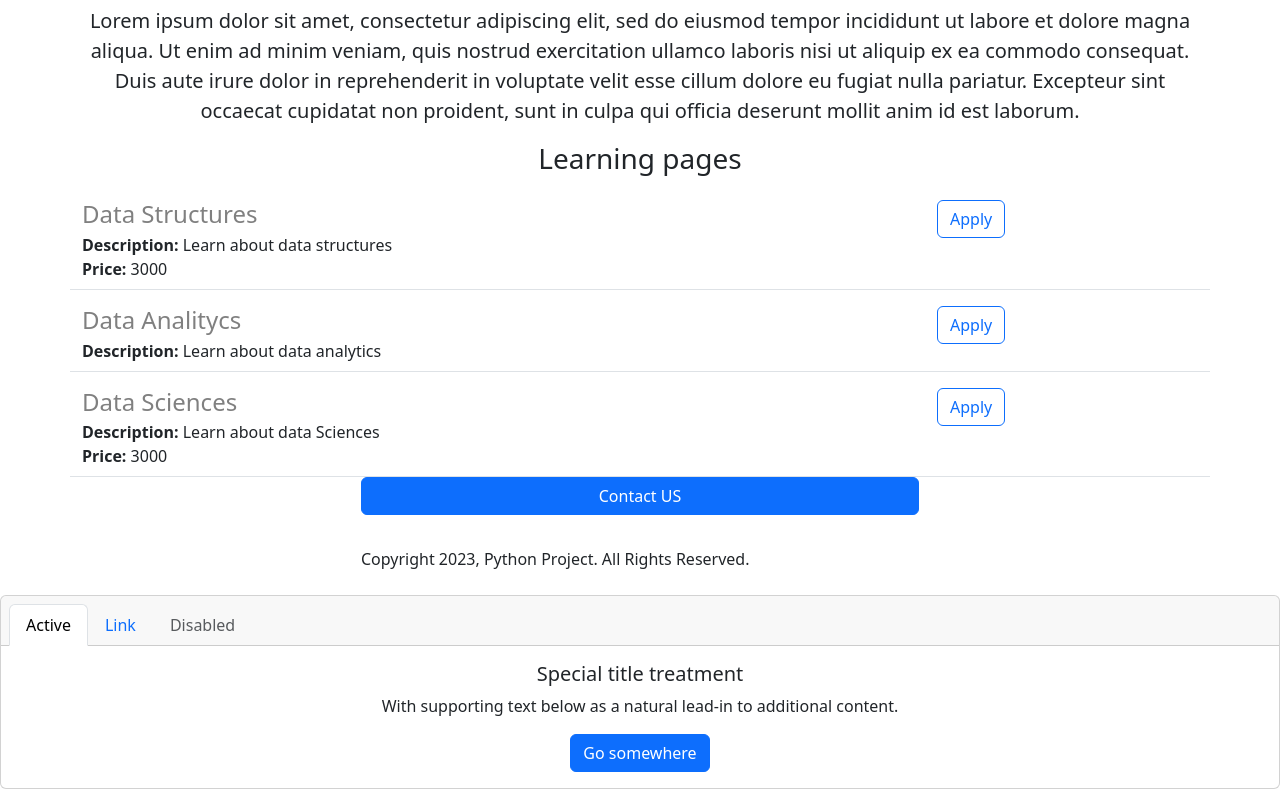
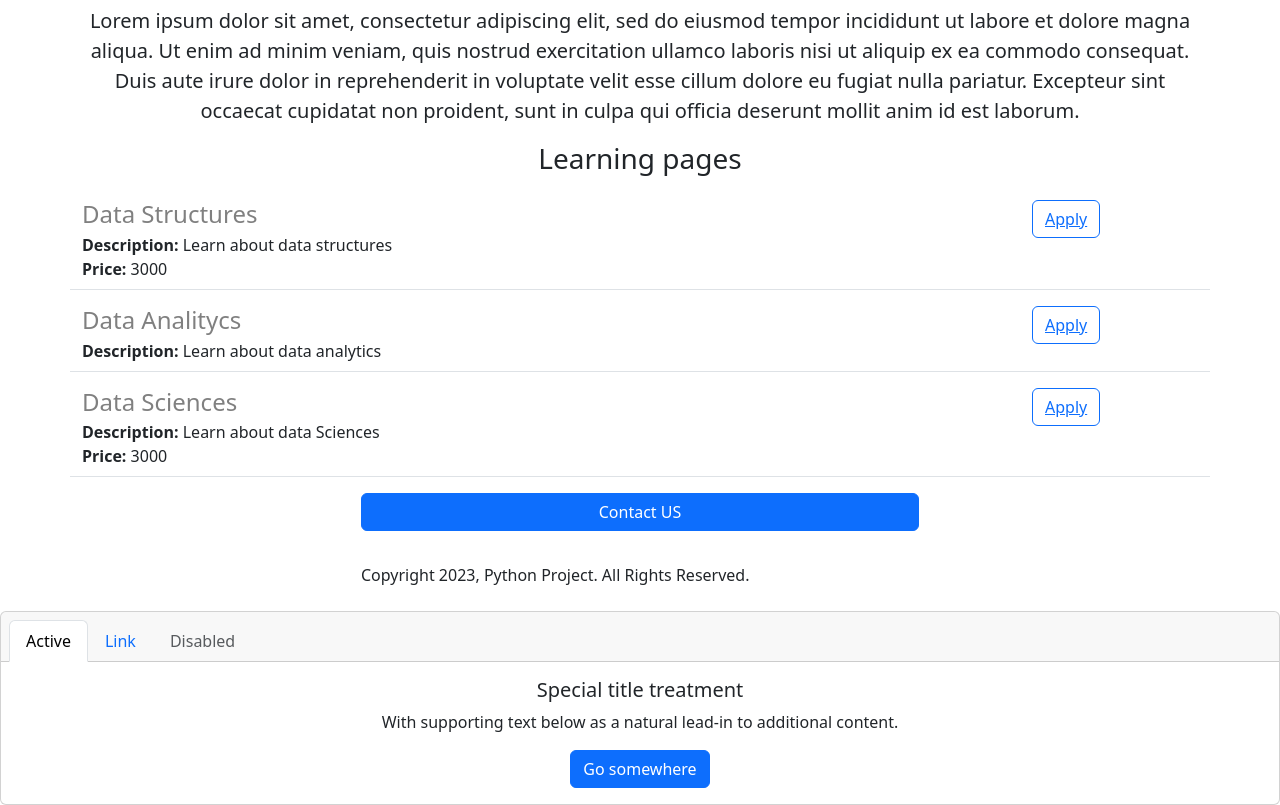
Before and after one commit to htraverzo/python-website, a Flask app: page / in a window 1280 px wide. Shown: the part 576-1381 px from the top of the page. Run offline with Flask 3, Linux system fonts and the light colour scheme.

Commit message:
Add links

```diff
--- a/templates/home.html
+++ b/templates/home.html
@@ -28,8 +28,8 @@
                     {% endfor %}
             </div>
 
-            <div class="d-grid gap-2 col-6 mx-auto">
-                   <button class="btn btn-primary" type="button">Contact US</button>
+            <div style="margin-top:16px";  class="d-grid gap-2 col-6 mx-auto">
+                   <a href="mailto:hello@test.com?subject=Question%20about%20courses&body=Please%20enter%20your%20question%20here%3A%20%3CEnter%20your%20question%3E%0D%0A%0D%0AThanks%20in%20advance.%0D%0AMe" class="btn btn-primary" type="button">Contact US</a>
                 <p class="mt-4 mb-4">Copyright 2023, Python Project. All Rights Reserved.</p>
             </div>
          </div>
--- a/templates/jobitem.html
+++ b/templates/jobitem.html
@@ -1,6 +1,6 @@
 <div class="border-bottom row" style="margin-top:16px;padding-bottom:8px;">
-    <div class="col-9">
-        <div >
+    <div class="col-10 padding-left">
+        <div>
            <h4 style="color:gray; margin-bottom:4px;">{{course['title']}}</h4>
         </div>
         <div>
@@ -12,8 +12,8 @@
         </div>
         {% endif %}
     </div>
-    <div class="col-3">
-        <button type="button" class="btn btn-outline-primary">Apply</button>
+    <div class="col-2 padding-right:16px;">
+        <a href="mailto:hello@test.com?subject=Question%20about%20courses&body=Please%20enter%20your%20question%20here%3A%20%3CEnter%20your%20question%3E%0D%0A%0D%0AThanks%20in%20advance.%0D%0AMe" class="col-3">
+        <button type="button" class="btn btn-outline-primary float-right align-middle">Apply</a>
     </div>
-
 </div>
```
